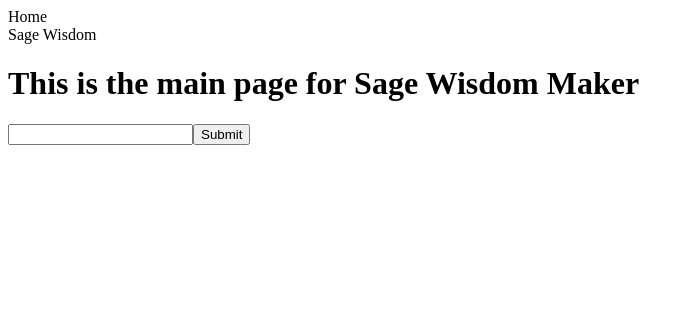
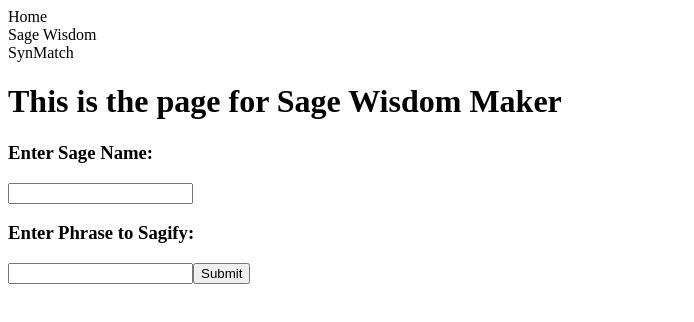
Before and after one commit to JordanFJH/project-2, a React (Vite) app: page /sage in a window 1280 px wide. Shown: the top 322 px of the page, without its empty margins (0-694 px from the left). Built offline with nearby package versions, Linux system fonts and the light colour scheme.

Commit message:
added input fields and early skeleton

```diff
--- a/src/App.jsx
+++ b/src/App.jsx
@@ -1,5 +1,6 @@
 import MainPage from './pages/MainPage'
 import SagePage from './pages/SagePage'
+import SynMatchPage from './pages/SynMatchPage'
 import NavBar from './components/NavBar'
 import { Route, Routes } from 'react-router-dom'
 
@@ -12,6 +13,7 @@ function App() {
       <Routes>
         <Route path='/' element={<MainPage />} />
         <Route path='sage' element = {<SagePage />} />
+        <Route path='synmatch' element = {<SynMatchPage />} />
       </Routes>
     </div>
   )
--- a/src/components/NavBar.jsx
+++ b/src/components/NavBar.jsx
@@ -11,6 +11,10 @@ function NavBar(props) {
             <Link to="sage">
                 Sage Wisdom
             </Link>
+            <br />
+            <Link to="synmatch">
+                SynMatch
+            </Link>
 
         </div>
     );
--- a/src/pages/SagePage.jsx
+++ b/src/pages/SagePage.jsx
@@ -3,21 +3,49 @@ import { useState, useEffect } from "react";
 function SagePage(props) {
 
     let [input, setInput] = useState("");
+    let [name, setName] = useState("");
+    let [truePhrase, setTruePhase] = useState(false);
     const [phrase, setPhrase] = useState([]);
 
     function handleChange(e) {
         setInput(e.target.value)
     }
 
+    function handleName(e) {
+        setName(e.target.value);
+    }
+
     function handleSubmit() {
+        let arr = input.split(" ");
+        setTruePhase(true);
+        setPhrase(arr);
+    }
 
+    function showPhrase(word, index) {
+        return (
+            <h2 key={index}>
+                {word}
+            </h2>
+
+        )
     }
 
     return (
         <div className="sage-main">
-            <h1>This is the main page for Sage Wisdom Maker</h1>
-            <input type="text" value={input} onChange={handleChange}/>
+            <h1>This is the page for Sage Wisdom Maker</h1>
+            <h3>Enter Sage Name:</h3>
+            <input type="text" value={name} onChange={handleName} />
+            <br />
+            <h3>Enter Phrase to Sagify:</h3>
+            <input type="text" value={input} onChange={handleChange} />
             <button onClick={handleSubmit}>Submit</button>
+            {truePhrase &&
+                <section>
+                    {phrase.map(showPhrase)}
+                    <h4>- {name}</h4>
+                </section>
+            }
+
         </div>
     );
 }
--- /dev/null
+++ b/src/pages/SynMatchPage.jsx
@@ -0,0 +1,11 @@
+
+
+function SynMatchPage(props) {
+    return (
+        <div>
+            <h1>This is the page for SynMatch!!!</h1>
+        </div>
+    );
+}
+
+export default SynMatchPage;
```
